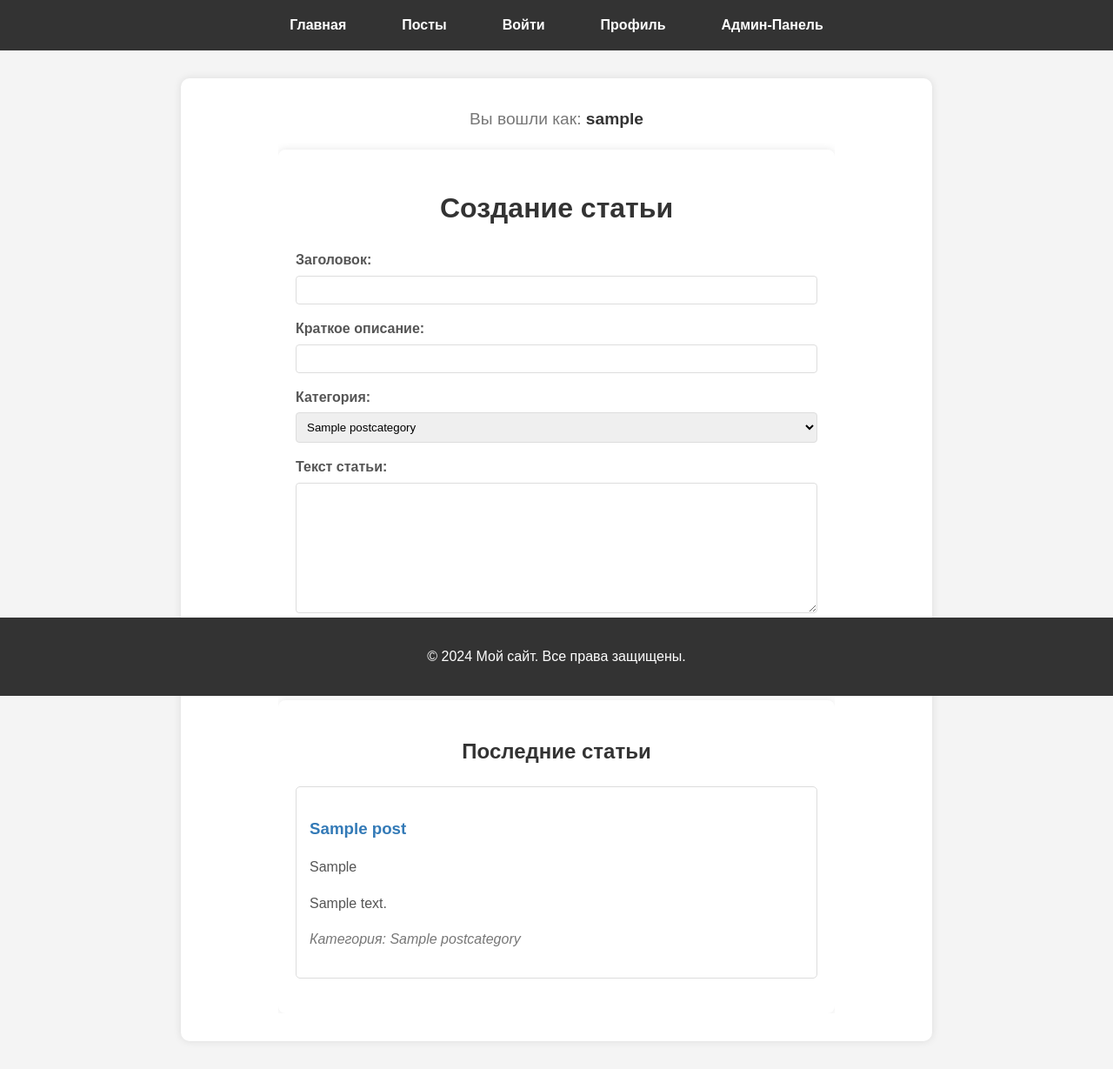
After one commit to PlayOfVoid/Site-Django-It-blog, a Django app: page /auth/profile/ in a window 1280 px wide. The commit adds this page. Shown: the whole page at 87% size. Run offline with Django 4.2, Linux system fonts and the light colour scheme; a user stored in the database is signed in; tables that the repository leaves empty hold one stand-in row (values such as "Sample post").

Commit message:
теперь пользователи из профиля могут писать свои статьи

```diff
--- a/www/authapp/forms.py
+++ b/www/authapp/forms.py
@@ -1,5 +1,6 @@
 from django import forms
 from django.contrib.auth.models import User
+from blog.models import Post
 from django.contrib.auth.forms import UserCreationForm,AuthenticationForm,UserChangeForm
 
 class UserLoginForm(AuthenticationForm):
@@ -18,3 +19,10 @@ class UserProfileForm(UserChangeForm):
     class Meta:
         model = User
         fields = ('username','password')
+
+
+
+class ArticleForm(forms.ModelForm):#форма для создания статьи
+    class Meta:
+        model = Post
+        fields = ['title', 'dsc', 'text', 'category'] # Добавлено dsc
--- /dev/null
+++ b/www/authapp/templates/auth/profile.html
@@ -0,0 +1,162 @@
+{% extends 'blog/base.html' %}
+
+{% block title %}Создание статьи{% endblock %}
+
+{% block content %}
+    <style>
+        /* Общие стили */
+        body {
+            font-family: Arial, sans-serif;
+            background-color: #f4f4f4;
+            color: #333;
+            line-height: 1.6;
+        }
+
+        .container {
+            width: 80%;
+            margin: auto;
+            overflow: hidden;
+        }
+
+        /* Стили для формы */
+        .article-form {
+            padding: 20px;
+            background-color: #fff;
+            border-radius: 8px;
+            box-shadow: 0 0 10px rgba(0, 0, 0, 0.1);
+            margin-bottom: 20px;
+        }
+
+        .article-form h1 {
+            text-align: center;
+            color: #333;
+        }
+
+        .article-form label {
+            display: block;
+            margin-bottom: 5px;
+            font-weight: bold;
+            color: #555;
+        }
+
+        .article-form input[type="text"],
+        .article-form textarea,
+        .article-form select {
+            width: 100%;
+            padding: 8px;
+            margin-bottom: 15px;
+            border: 1px solid #ddd;
+            border-radius: 4px;
+            box-sizing: border-box; /* Чтобы padding не увеличивал ширину */
+            font-family: Arial, sans-serif; /* Наследуем шрифт */
+        }
+
+        .article-form textarea {
+            resize: vertical; /* Разрешаем изменение высоты */
+            height: 150px;
+        }
+
+        .article-form input[type="submit"] {
+            background-color: #5cb85c; /* Зеленый цвет */
+            color: white;
+            padding: 10px 15px;
+            border: none;
+            border-radius: 4px;
+            cursor: pointer;
+            font-size: 16px;
+            transition: background-color 0.3s;
+        }
+
+        .article-form input[type="submit"]:hover {
+            background-color: #449d44; /* Более темный зеленый цвет */
+        }
+
+        /* Стили для отображения имени пользователя */
+        .username-display {
+            text-align: center;
+            margin-bottom: 20px;
+            font-size: 1.2em;
+            color: #777;
+        }
+
+        .username-display strong {
+            color: #333;
+        }
+
+        /* Стили для списка статей */
+        .article-list {
+            padding: 20px;
+            background-color: #fff;
+            border-radius: 8px;
+            box-shadow: 0 0 10px rgba(0, 0, 0, 0.1);
+        }
+
+        .article-list h2 {
+            text-align: center;
+            color: #333;
+        }
+
+        .article {
+            margin-bottom: 20px;
+            padding: 15px;
+            border: 1px solid #ddd;
+            border-radius: 5px;
+        }
+
+        .article h3 {
+            color: #337ab7;
+            margin-bottom: 5px;
+        }
+
+        .article p {
+            color: #555;
+        }
+
+        .article .category {
+            font-style: italic;
+            color: #777;
+        }
+    </style>
+
+    <div class="container">
+        <div class="username-display">
+            Вы вошли как: <strong>{{ user.username }}</strong>
+        </div>
+
+        <div class="article-form">
+            <h1>Создание статьи</h1>
+       <form method="post">
+    {% csrf_token %}
+    <label for="title">Заголовок:</label>
+    <input type="text" id="title" name="title" required>
+
+    <label for="dsc">Краткое описание:</label>
+    <input type="text" id="dsc" name="dsc" required>
+
+    <label for="category">Категория:</label>
+    <select id="category" name="category" required>
+        {% for category in categories %}
+            <option value="{{ category.id }}">{{ category.title }}</option>
+        {% endfor %}
+    </select>
+
+    <label for="text">Текст статьи:</label>
+    <textarea id="text" name="text" required></textarea>
+
+    <input type="submit" value="Опубликовать">
+    </form>
+        </div>
+
+        <div class="article-list">
+            <h2>Последние статьи</h2>
+            {% for article in articles %}
+                <div class="article">
+                    <h3>{{ article.title }}</h3>
+                    <p>{{ article.dsc }}</p>
+                    <p>{{ article.text|truncatechars:200 }}</p>
+                    <p class="category">Категория: {{ article.category.title }}</p>
+                </div>
+            {% endfor %}
+        </div>
+    </div>
+{% endblock %}
--- a/www/authapp/urls.py
+++ b/www/authapp/urls.py
@@ -7,4 +7,5 @@ urlpatterns = [
     path('login/',auth.Login.as_view(),name='login'),
     path('register/',auth.Reg.as_view(),name='register'),
     path('logout/',auth.logout,name='logout'),
+    path('profile/',auth.profile_view,name='profile')
 ]
--- a/www/authapp/views.py
+++ b/www/authapp/views.py
@@ -3,6 +3,9 @@ from django.urls import reverse
 from django.views import View
 from .forms import UserLoginForm,UserRegForm,UserProfileForm
 from django.contrib import auth
+from blog.models import Post,PostCategory
+from django.contrib.auth.decorators import login_required
+from .forms import ArticleForm
 # Create your views here.
 
 class Reg(View):
@@ -52,3 +55,26 @@ class Login(View):
 
 def logout(request):
     auth.logout(request)
+
+@login_required
+def profile_view(request):
+    if request.method == 'POST':
+        form = ArticleForm(request.POST)
+        if form.is_valid():
+            post = form.save(commit=False)
+            #post.author = request.user # в вашей модели нет author, убрано
+            post.save()
+            return redirect('blog:index')
+        else:
+            print("________________ERROR!!!______________________|||")
+    else:
+        form = ArticleForm()
+
+    posts = Post.objects.all().order_by('-id') #Переименовано articles -> posts
+    categories = PostCategory.objects.all() #Переименовано Category -> PostCategory
+    context = {
+        'form': form,
+        'articles': posts, # articles -> posts
+        'categories': categories,
+    }
+    return render(request, 'auth/profile.html', context)
--- a/www/blog/templates/blog/base.html
+++ b/www/blog/templates/blog/base.html
@@ -89,7 +89,7 @@
                 <li><a href="{%url 'blog:index'%}">Главная</a></li>
                 <li><a href="{%url 'blog:posts'%}">Посты</a></li>
                 <li><a href="{% url 'auth:login'%}">Войти</a></li>
-                <li><a href="#">Профиль</a></li>
+                <li><a href="{%url 'auth:profile'%}">Профиль</a></li>
                 <li><a href="{%url 'admin:index'%}">Админ-Панель</a></li>
             </ul>
         </nav>
```
Also changed, not shown: help.txt (added, +11 -0 lines), README.md.
